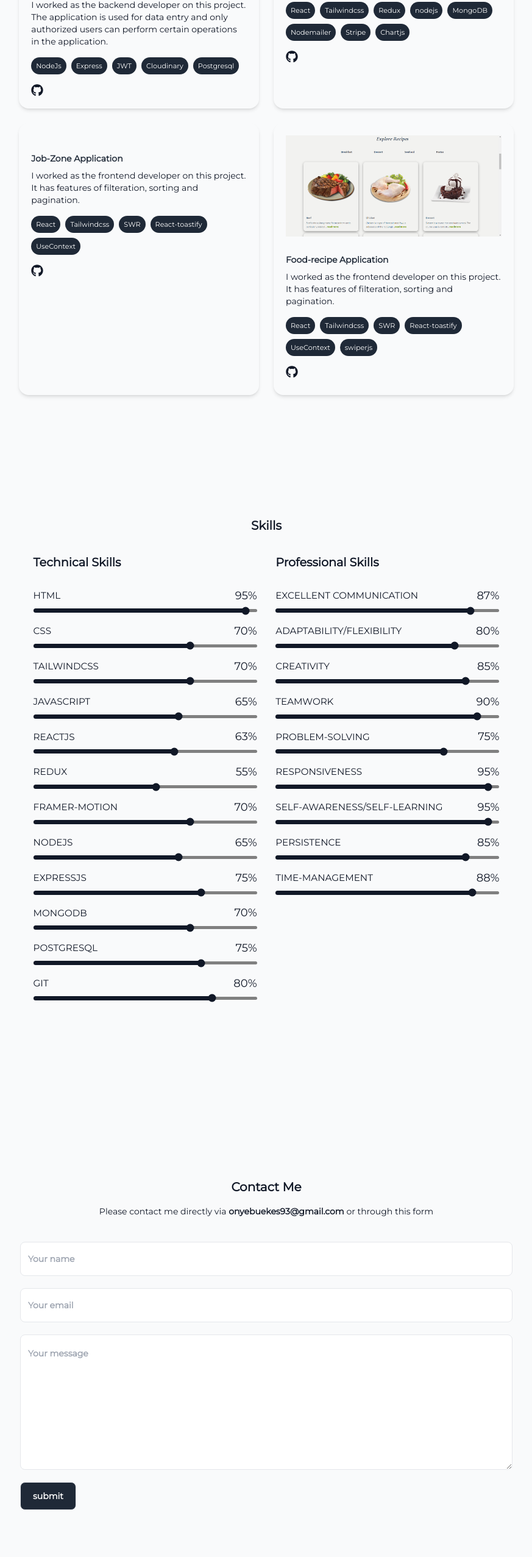
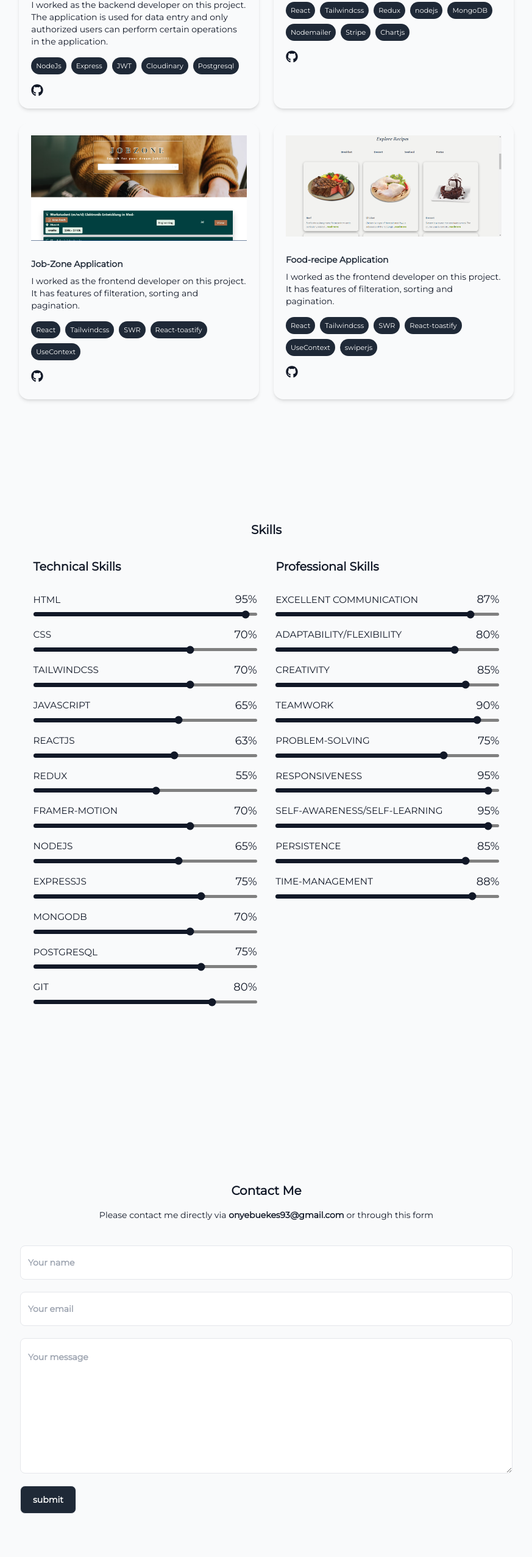
Before and after one commit to Samuel202093/portfolio, a React (Vite) app: page / in a window 1280 px wide. Shown: the part 1768-4322 px from the top of the page at 61% size, without its empty margins (203-1076 px from the left). Built offline with nearby package versions, Linux system fonts and the light colour scheme; some icons are missing.

Commit message:
modified project component

```diff
--- a/src/components/Footer.jsx
+++ b/src/components/Footer.jsx
@@ -2,7 +2,7 @@ import React from 'react'
 
 const Footer = () => {
   return (
-    <footer className='flex justify-center mt-16'>
+    <footer className='flex justify-center mt-16 mb-2'>
       <span className='text-xs text-gray-900'>copyright &copy;  2023 Onyebueke Samuel - All Rights Reserved.</span>
     </footer>
   )
--- a/src/components/Projects.jsx
+++ b/src/components/Projects.jsx
@@ -1,7 +1,7 @@
 import React, { useRef, useEffect } from 'react'
 import { projectData } from '../data/data'
 import {FaGithub} from 'react-icons/fa'
-import { useScroll, motion, useTransform } from 'framer-motion'
+// import { useScroll, motion, useTransform } from 'framer-motion'
 import { useInView } from 'react-intersection-observer'
 // import IoLinkSharp{}  from 'react-icons/io'
 import { PiLinkSimpleHorizontalBold } from 'react-icons/pi'
@@ -9,9 +9,7 @@ import { UseActiveContext } from '../context/active'
 
 const Projects = () => {
     const { setActiveSection } = UseActiveContext()
-    const {ref, inView} = useInView({ threshold: 0.75})
-
-    const motionRef = useRef(null)
+    const {inView, ref} = useInView({ threshold: 0.75})
 
 
     useEffect(()=>{
@@ -20,20 +18,13 @@ const Projects = () => {
         }
     }, [inView, setActiveSection])
 
-    const { scrollYProgress } = useScroll({
-        target: motionRef,
-        offset: ["0 1.7", "1.2 1.5"]
-    })
-
-    const scaleProgress = useTransform(scrollYProgress, [0, 1], [0.5, 1])
-    const opacityProgress = useTransform(scrollYProgress, [0, 1], [0.6, 1])
 
   return (
-    <section className='mt-12 md:mt-[15rem]' id='projects' ref={ref}>
+    <section className='mt-12 md:mt-[15rem]' ref={ref} id='projects'>
       <h2 className='text-xl text-center text-gray-950 font-extrabold mb-4 '>My Projects</h2>
       <div className='cards p-[0.85rem] md:p-[1.2rem]'>
         {projectData.map((x)=>{
-            return(<motion.div key={x.id} ref={motionRef} className='card text-sm flex flex-col gap-3 overflow-hiddeny border-1 border-red-600y p-5 rounded-2xl shadow-md' style={{ scale: scaleProgress, opacity: opacityProgress}}>
+            return(<div key={x.id} className='card text-sm flex flex-col gap-3 overflow-hiddeny border-1 border-red-600y p-5 rounded-2xl shadow-md'>
                <div>
                     <img src={x.img} alt=""  className='object-cover'/>
                </div>
@@ -52,7 +43,7 @@ const Projects = () => {
                         {/* <a href={x.url} target='_blank' className='text-xl mt-2'><PiLinkSimpleHorizontalBold className='github'/></a> */}
                     </div>
                </div>
-            </motion.div>)
+            </div>)
         })}
 
       </div>
--- a/src/data/data.js
+++ b/src/data/data.js
@@ -1,6 +1,7 @@
 import gadget from '../assets/img/hi-gadget2.png'
 import foodImg from '../assets/img/food-recipe-explore.png'
 import examImg from '../assets/img/exams.png'
+import jobImg from '../assets/img/job_search.png'
 
 export const links = [
     {
@@ -55,6 +56,7 @@ export const projectData = [
         title: "Job-Zone Application",
         description: "I worked as the frontend developer on this project. It has features of filteration, sorting and pagination.",
         tags:["React","Tailwindcss", "SWR", "React-toastify", "UseContext"],
+        img: jobImg,
         github_link: "https://github.com/Samuel202093/job_search",
         url: "https://job-search-api.netlify.app"
     },
```
Also changed, not shown: src/assets/img/job_search.png (added).
